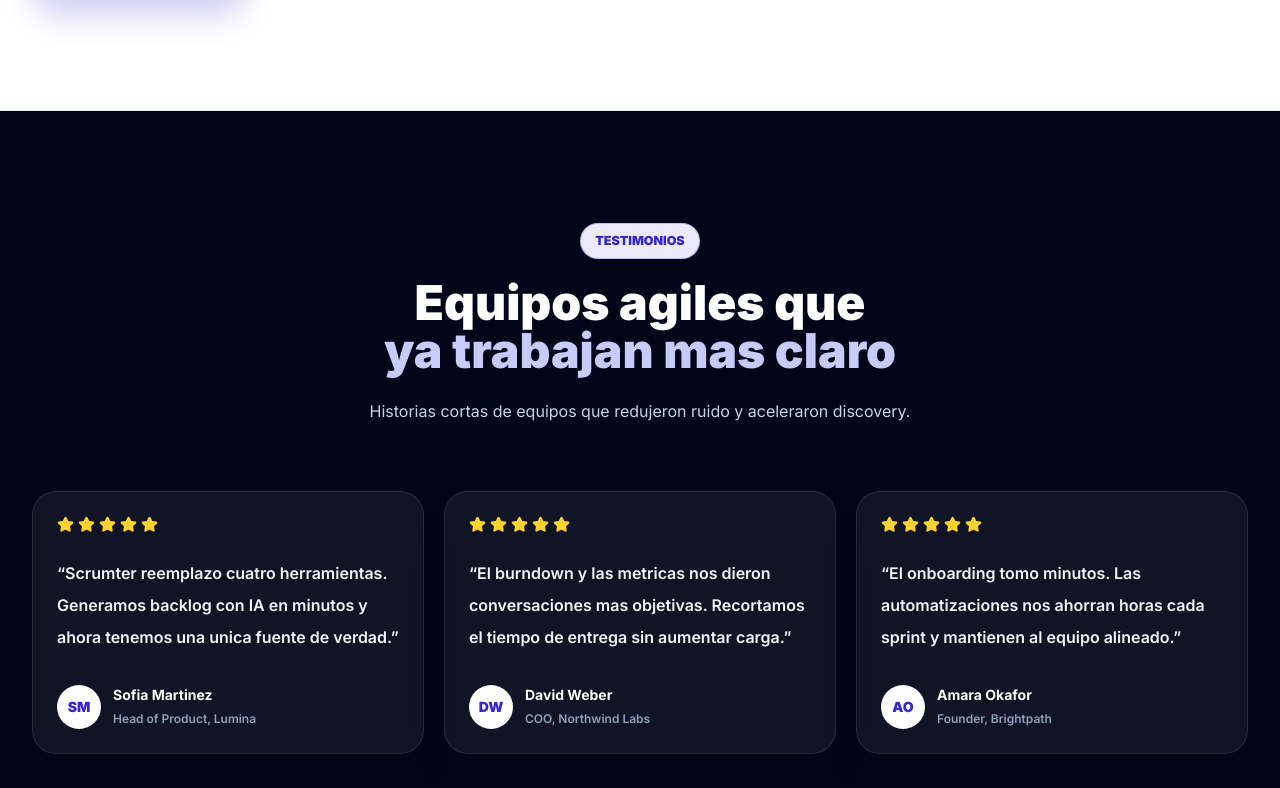
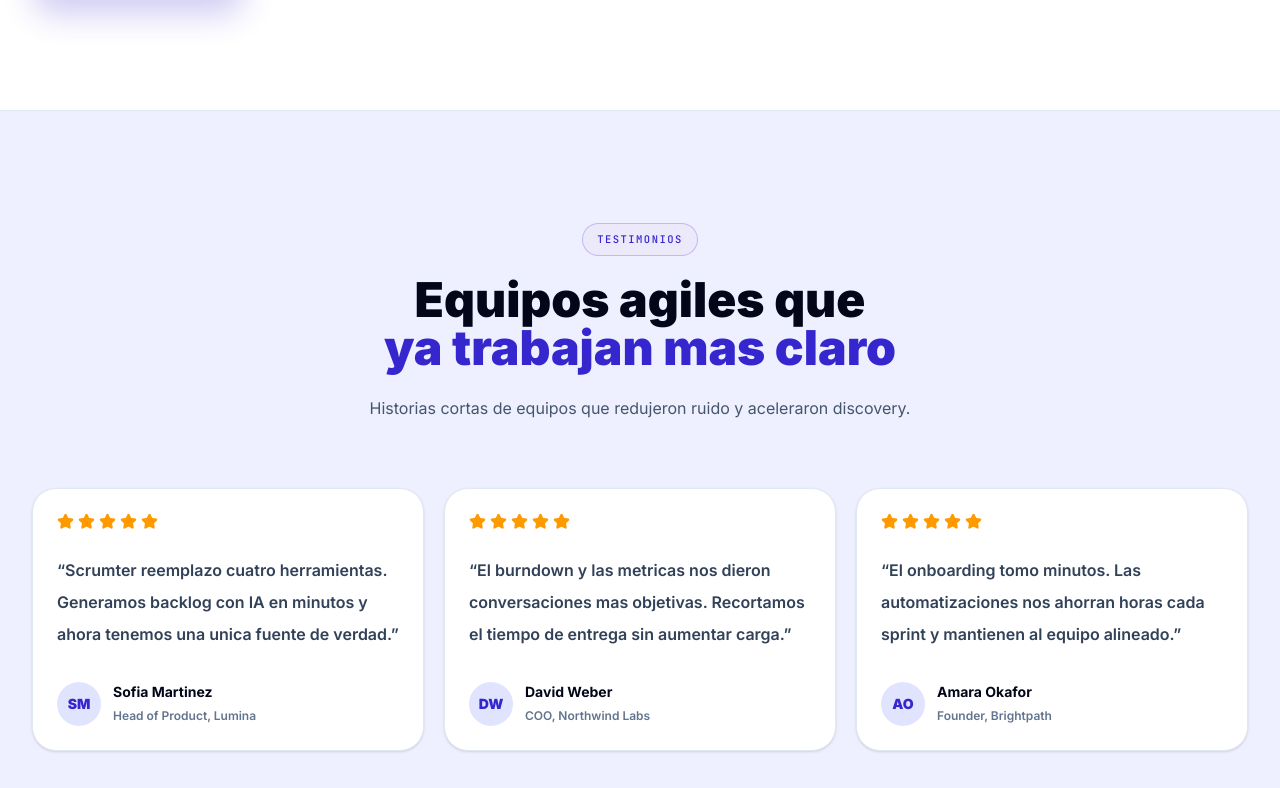
Before and after one commit to darman-prog/scrumter_landing_page, a React (Vite) app: page / in a window 1280 px wide. Shown: the part 3892-4680 px from the top of the page. Built offline with nearby package versions, Linux system fonts and the light colour scheme.

Commit message:
actualizacion cards pricing y cambio de urls y colores de fondos nuevos

```diff
--- a/src/components/Features.tsx
+++ b/src/components/Features.tsx
@@ -29,7 +29,7 @@ export function Features({ locale }: { locale: Locale }) {
                     <p className={`text-slate-600 dark:text-slate-300 ${featured ? "mt-2.5 text-[15px] leading-7" : "mt-3 text-sm leading-7"}`}>{item.text}</p>
                     <a
                       className={`mt-5 inline-flex items-center gap-2 text-sm font-black text-brand transition hover:gap-3 dark:text-brand-200`}
-                      href={SIGNUP_URL}
+                      href={wide ? "#pricing" : SIGNUP_URL}
                       aria-label={`${locale === "es" ? "Saber más sobre" : "Learn more about"} ${item.title}`}
                     >
                       {locale === "es" ? "Saber más" : "Learn more"}
--- a/src/components/Testimonials.tsx
+++ b/src/components/Testimonials.tsx
@@ -7,34 +7,34 @@ export function Testimonials({ locale }: { locale: Locale }) {
   const copy = content[locale].testimonials;
 
   return (
-    <section className="border-y border-slate-200 bg-slate-950 py-24 text-white dark:border-white/10 md:py-28">
+    <section className="border-y border-slate-200 bg-brand-50 py-24 text-slate-950 md:py-28 dark:border-white/10 dark:bg-slate-950 dark:text-white">
       <div className="mx-auto max-w-7xl px-5 sm:px-6 lg:px-8">
         <div className="mx-auto mb-12 max-w-3xl text-center md:mb-16">
-          <span className="pill mx-auto border-white/10 bg-white/10 text-indigo-100">{copy.eyebrow}</span>
+          <span className="pill mx-auto !font-mono !text-[10.5px] !font-medium !tracking-[0.14em] uppercase border-brand/15 bg-white text-brand dark:border-white/10 dark:bg-white/10 dark:text-indigo-100">{copy.eyebrow}</span>
           <h2 className="mt-5 text-balance text-3xl font-black md:text-5xl">
-            {copy.title} <span className="text-brand-200">{copy.accent}</span>
+            {copy.title} <span className="text-brand dark:text-brand-200">{copy.accent}</span>
           </h2>
-          <p className="mx-auto mt-5 max-w-2xl text-base leading-8 text-slate-300">{copy.subtitle}</p>
+          <p className="mx-auto mt-5 max-w-2xl text-base leading-8 text-slate-600 dark:text-slate-300">{copy.subtitle}</p>
         </div>
 
         <div className="grid gap-5 md:grid-cols-3">
           {copy.items.map((item, index) => (
             <Reveal key={item.name} delay={index * 80}>
-              <article className="h-full rounded-3xl border border-white/10 bg-white/[0.06] p-6 shadow-2xl shadow-black/10">
-                <div className="flex gap-1 text-amber-300" aria-label={locale === "es" ? "5 estrellas" : "5 stars"} aria-hidden="true">
+              <article className="h-full rounded-3xl border border-slate-200 bg-white p-6 shadow-sm dark:border-white/10 dark:bg-white/[0.06] dark:shadow-2xl dark:shadow-black/10">
+                <div className="flex gap-1 text-amber-500 dark:text-amber-300" aria-label={locale === "es" ? "5 estrellas" : "5 stars"} aria-hidden="true">
                   {Array.from({ length: 5 }).map((_, starIndex) => (
                     <Star key={starIndex} size={17} fill="currentColor" aria-hidden="true" />
                   ))}
                 </div>
                 <blockquote className="mt-6">
-                  <p className="text-base font-semibold leading-8 text-slate-100">“{item.quote}”</p>
+                  <p className="text-base font-semibold leading-8 text-slate-700 dark:text-slate-100">“{item.quote}”</p>
                   <footer className="mt-8 flex items-center gap-3">
-                    <span className="grid h-11 w-11 place-items-center rounded-full bg-white text-sm font-black text-brand" aria-hidden="true">
+                    <span className="grid h-11 w-11 place-items-center rounded-full bg-brand-100 text-sm font-black text-brand dark:bg-white dark:text-brand" aria-hidden="true">
                       {item.initials}
                     </span>
                     <cite className="not-italic">
                       <b className="block text-sm not-italic">{item.name}</b>
-                      <span className="text-xs font-semibold text-slate-400">{item.role}</span>
+                      <span className="text-xs font-semibold text-slate-500 dark:text-slate-400">{item.role}</span>
                     </cite>
                   </footer>
                 </blockquote>
```
Also changed, not shown: 5 other files (tests, documents, lock files or other folders).
